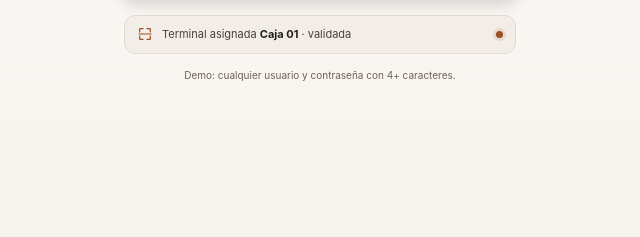
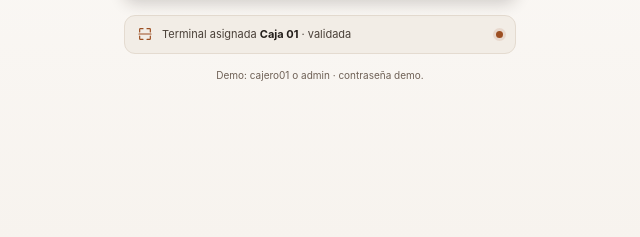
Before and after one commit to ekbfjefbfb/IngenierSystemClassHerarldoPlus, a plain HTML site: page index.html in a window 1280 px wide. Shown: the part 560-797 px from the top of the page, 608-1248 px from the left. Drawn offline with Linux system fonts and the light colour scheme; no server answers.

Commit message:
Fase 1 compacta, ocho wireframes, guia actualizada y URL publica

```diff
--- a/index.html
+++ b/index.html
@@ -151,7 +151,7 @@
               </form>
 
               <div class="terminal-note"><svg class="ico"><use href="#i-scan"/></svg><span>Terminal asignada <strong>Caja 01</strong> · validada</span><span class="ok-dot"></span></div>
-              <p class="demo-hint">Demo: cualquier usuario y contraseña con 4+ caracteres.</p>
+              <p class="demo-hint">Demo: cajero01 o admin · contraseña demo.</p>
             </div>
 
             <div class="login-card" id="openingCard" hidden>
```
Also changed, not shown: 2 other files.
